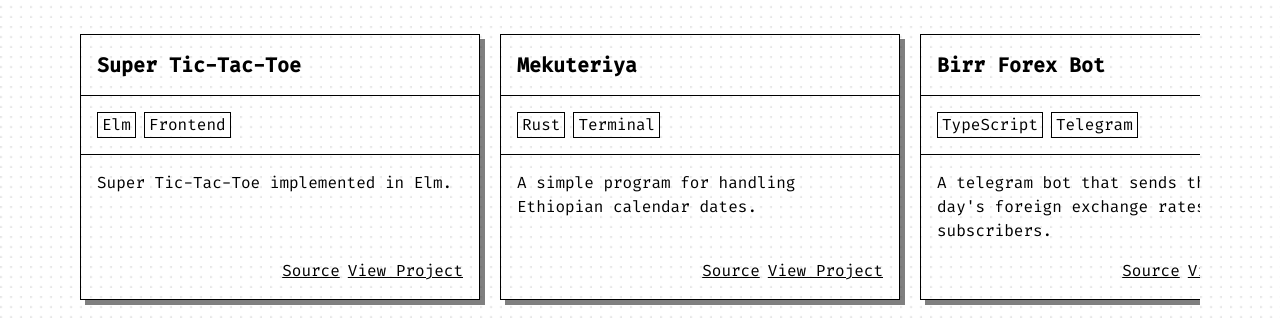
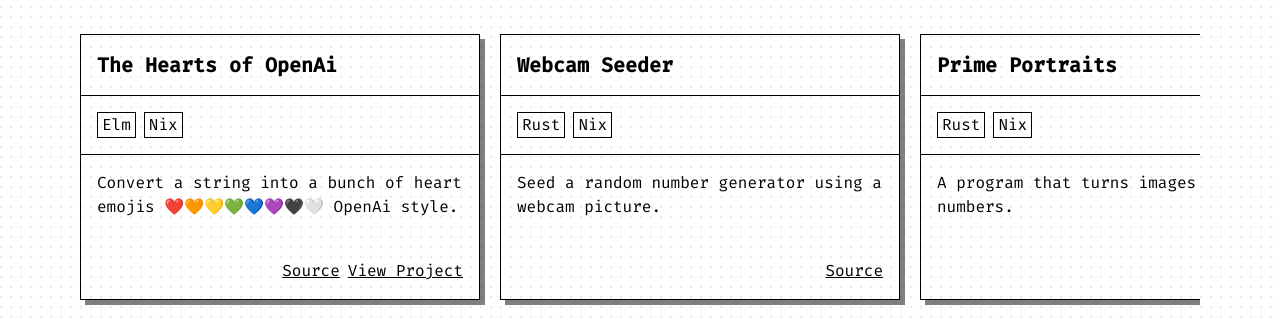
Before and after one commit to frectonz/frectonz-website, an Astro site: page / in a window 1280 px wide. Shown: the part 634-952 px from the top of the page. Built offline with nearby package versions, Linux system fonts and the light colour scheme; Astro itself is replaced by a stand-in of ours.

Commit message:
feat: add some new projects

```diff
--- a/src/components/Projects.tsx
+++ b/src/components/Projects.tsx
@@ -2,6 +2,10 @@
 import { RxCross2 } from "react-icons/rx/index";
 
 const tags = {
+  ocaml: "OCaml",
+  terraform: "Terraform",
+  nix: "Nix",
+  ruby: "Ruby",
   elm: "Elm",
   rust: "Rust",
   frontend: "Frontend",
@@ -12,6 +16,50 @@
 };
 
 const projects = [
+  {
+    name: "The Hearts of OpenAi",
+    code: "https://github.com/frectonz/the-hearts-of-openai",
+    url: "https://openai.frectonz.io/",
+    description:
+      "Convert a string into a bunch of heart emojis ❤️🧡💛💚💙💜🖤🤍 OpenAi style.",
+    tags: [tags["elm"], tags["nix"]],
+  },
+  {
+    name: "Webcam Seeder",
+    code: "https://github.com/frectonz/webcam-seeder",
+    description: "Seed a random number generator using a webcam picture.",
+    tags: [tags["rust"], tags["nix"]],
+  },
+  {
+    name: "Prime Portraits",
+    code: "https://github.com/frectonz/prime-portraits",
+    description: "A program that turns images into prime numbers.",
+    tags: [tags["rust"], tags["nix"]],
+  },
+  {
+    name: "Watchbox",
+    code: "https://github.com/frectonz/watchbox",
+    description: "My personal program for watching movies and shows.",
+    tags: [tags["ocaml"], tags["terminal"]],
+  },
+  {
+    name: "Senamirmir Nixified ",
+    code: "https://github.com/frectonz/senamirmir-nixified",
+    description: "Senamirmir fonts packaged as a nix package.",
+    tags: [tags["nix"]],
+  },
+  {
+    name: "Monaspace Nixified ",
+    code: "https://github.com/frectonz/monaspace",
+    description: "Monaspace fonts packaged as a nix package.",
+    tags: [tags["nix"]],
+  },
+  {
+    name: "Tally Tool",
+    code: "https://github.com/frectonz/tally-tool",
+    description: "A ruby on rails app to count stuff.",
+    tags: [tags["ruby"], tags["nix"], tags["terraform"], tags["typescript"]],
+  },
   {
     name: "Super Tic-Tac-Toe",
     code: "https://github.com/frectonz/super-tic-tac-toe",
@@ -145,9 +193,11 @@
                 <a href={project.code} className="underline">
                   Source
                 </a>
-                <a href={project.url} className="underline">
-                  View Project
-                </a>
+                {project.url && (
+                  <a href={project.url} className="underline">
+                    View Project
+                  </a>
+                )}
               </footer>
             </article>
           ))}
```
